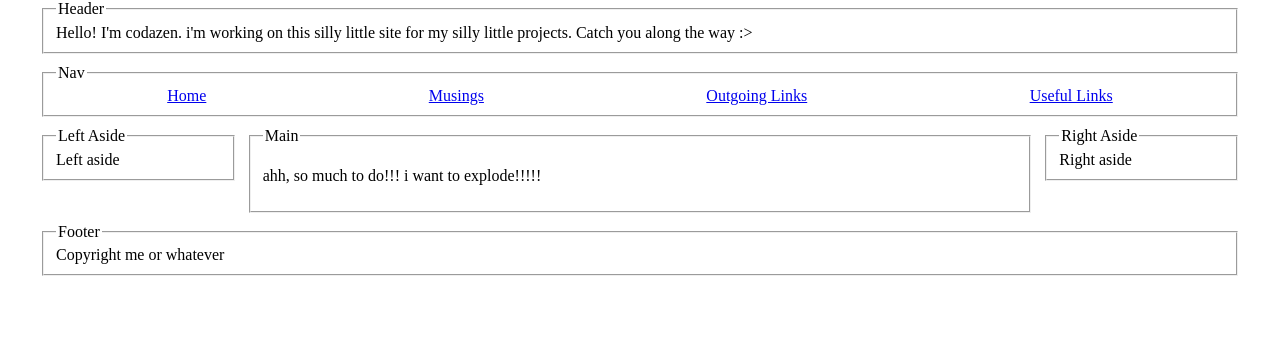
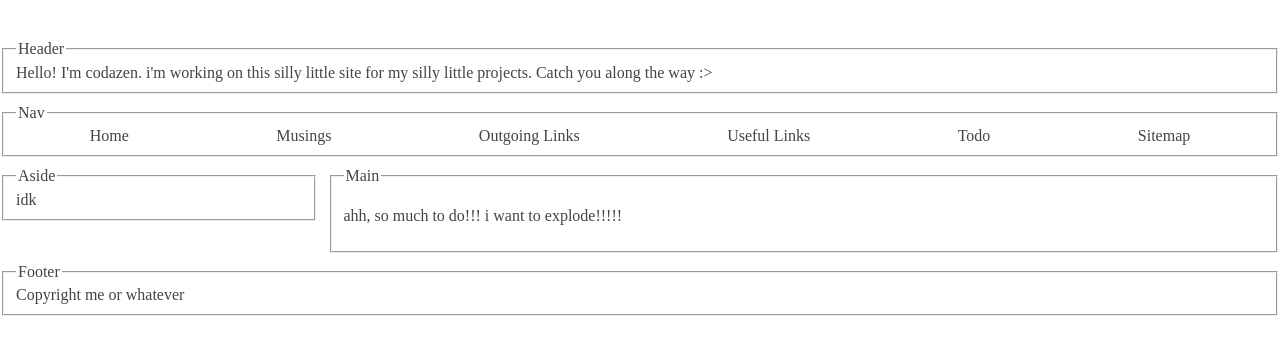
Before and after one commit to codazendev/codazen.dev, an Eleventy site: page content/index.html in a window 1280 px wide. Built offline with nearby package versions, Linux system fonts and the light colour scheme; Eleventy itself is replaced by a stand-in of ours; files that its build step writes are made by us from their sources.

Commit message:
css and layout rework

```diff
--- a/content/_includes/base.njk
+++ b/content/_includes/base.njk
@@ -12,48 +12,48 @@
         <link rel="stylesheet" href="/assets/css/base.css">
     </head>
     <body>
-        <div id="layout-wrapper">
-            <header id="layout-header">
+        <header>
             <fieldset>
                 <legend>Header</legend>
                 Hello! I'm codazen. i'm working on this silly little site for my silly little projects. Catch you along the way :>
             </fieldset>
         </header>
-            <nav id="layout-nav">
+
+        <nav>
             <fieldset>
                 <legend>Nav</legend>
-                    <ul id="layout-nav-list">
-                        <li class="layout-nav-item"><a href="/">Home</a></li>
-                        <li class="layout-nav-item"><a href="/musings/">Musings</a></li>
-                        <li class="layout-nav-item"><a href="/outgoing-links/">Outgoing Links</a></li>
-                        <li class="layout-nav-item"><a href="/useful-links/">Useful Links</a></li>
+                <ul id="navbar">
+                    <li><a href="/">Home</a></li>
+                    <li><a href="/musings/">Musings</a></li>
+                    <li><a href="/outgoing-links/">Outgoing Links</a></li>
+                    <li><a href="/useful-links/">Useful Links</a></li>
+                    <li><a href="/todo/">Todo</a></li>
+                    <li><a href="/sitemap/">Sitemap</a></li>
                 </ul>
             </fieldset>
         </nav>
-            <aside id="layout-aside-left">
+
+        <div id="content">
+            <aside>
                 <fieldset>
-                    <legend>Left Aside</legend>
-                    Left aside
+                    <legend>Aside</legend>
+                    idk
                 </fieldset>
             </aside>
-            <main id="layout-main">
+
+            <main>
                 <fieldset>
                     <legend>Main</legend>
                     {{ content | safe }}
                 </fieldset>
             </main>
-            <aside id="layout-aside-right">
-                <fieldset>
-                    <legend>Right Aside</legend>
-                    Right aside
-                </fieldset>
-            </aside>
-            <footer id="layout-footer">
+        </div>
+
+        <footer>
             <fieldset>
                 <legend>Footer</legend>
                 Copyright me or whatever
             </fieldset>
         </footer>
-        </div>
     </body>
 </html>
--- a/css/base.css
+++ b/css/base.css
@@ -1,36 +1,23 @@
+/* Overall page */
+
 * {
     box-sizing: border-box;
-    /* outline: 1px solid red; */
 }
 
 body {
-    display: flex;
-    justify-content: center;
-    margin: 0;
+    max-width: 1280px;
+    margin: 40px auto;
+    color: #444;
 }
 
-#layout-wrapper {
-    max-width: 100%;
-    width: 1200px;
-    display: grid;
-    gap: 10px;
-    grid-template:
-    "header header header"
-    "nav nav nav"
-    "aside-left main aside-right"
-    "footer footer footer"
-    / 1fr 4fr 1fr;
+
+/* Page sections */
+
+header, nav, #content, footer {
+    margin: 10px 0;
 }
 
-#layout-header {
-    grid-area: header;
-}
-
-#layout-nav {
-    grid-area: nav;
-}
-
-#layout-nav-list {
+#navbar {
     display: flex;
     justify-content: space-around;
     list-style-type: none;
@@ -38,18 +25,40 @@ body {
     padding: 0;
 }
 
-#layout-aside-left {
-    grid-area: aside-left;
+
+/* Page contents */
+
+#content {
+    display: flex;
+    gap: 10px;
 }
 
-#layout-main {
-    grid-area: main;
+aside {
+    width: 320px;
 }
 
-#layout-aside-right {
-    grid-area: aside-right;
+main {
+    width: 960px;
 }
 
-#layout-footer {
-    grid-area: footer;
+
+/* Links */
+a {
+    color: #444;
 }
+
+a:link {
+    text-decoration: none;
+}
+
+a:visited {
+    text-decoration: none;
+}
+
+a:hover {
+    text-decoration: underline;
+}
+
+a:active {
+    text-decoration: underline;
+}
```
Lines whose indentation alone changed are shown as unchanged.
